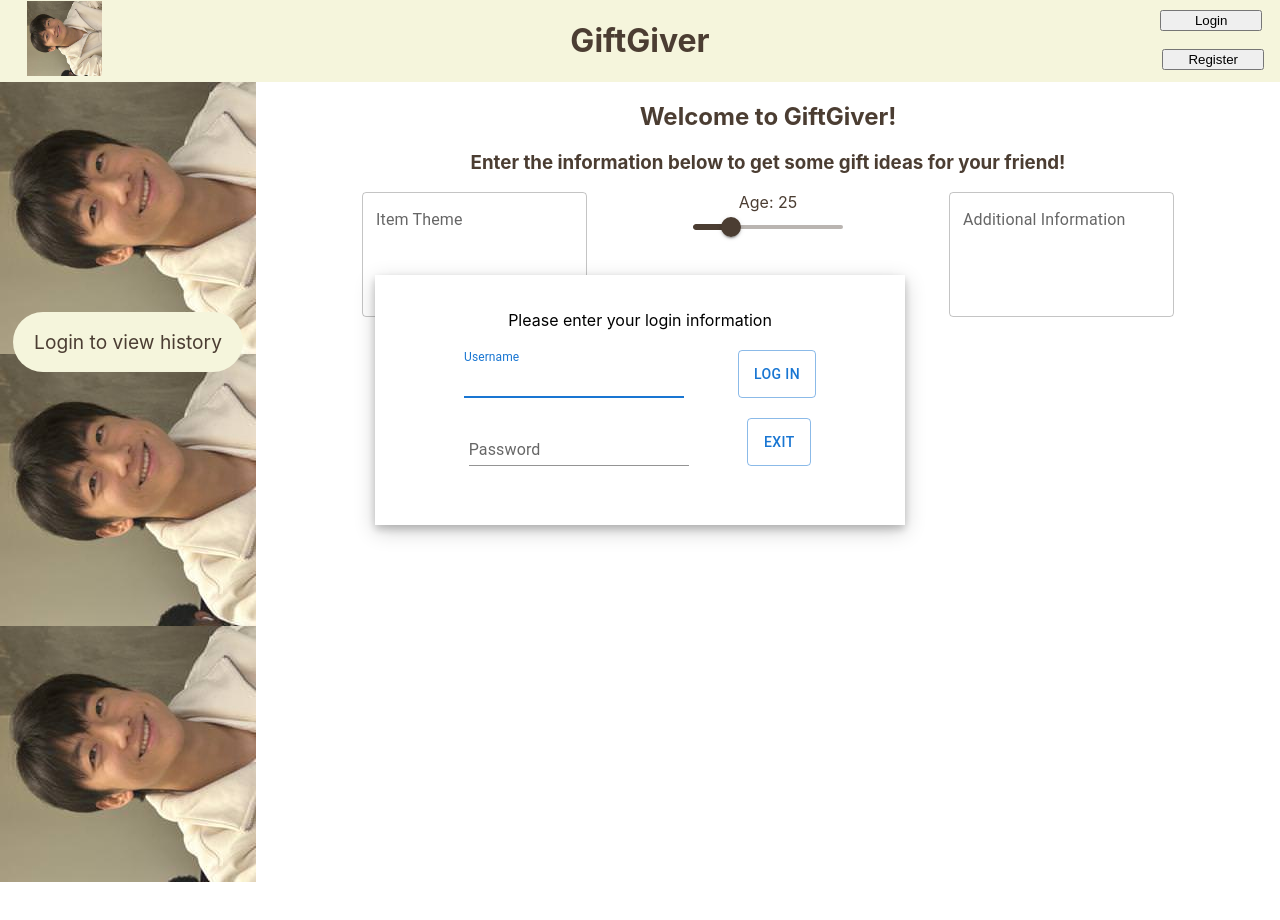
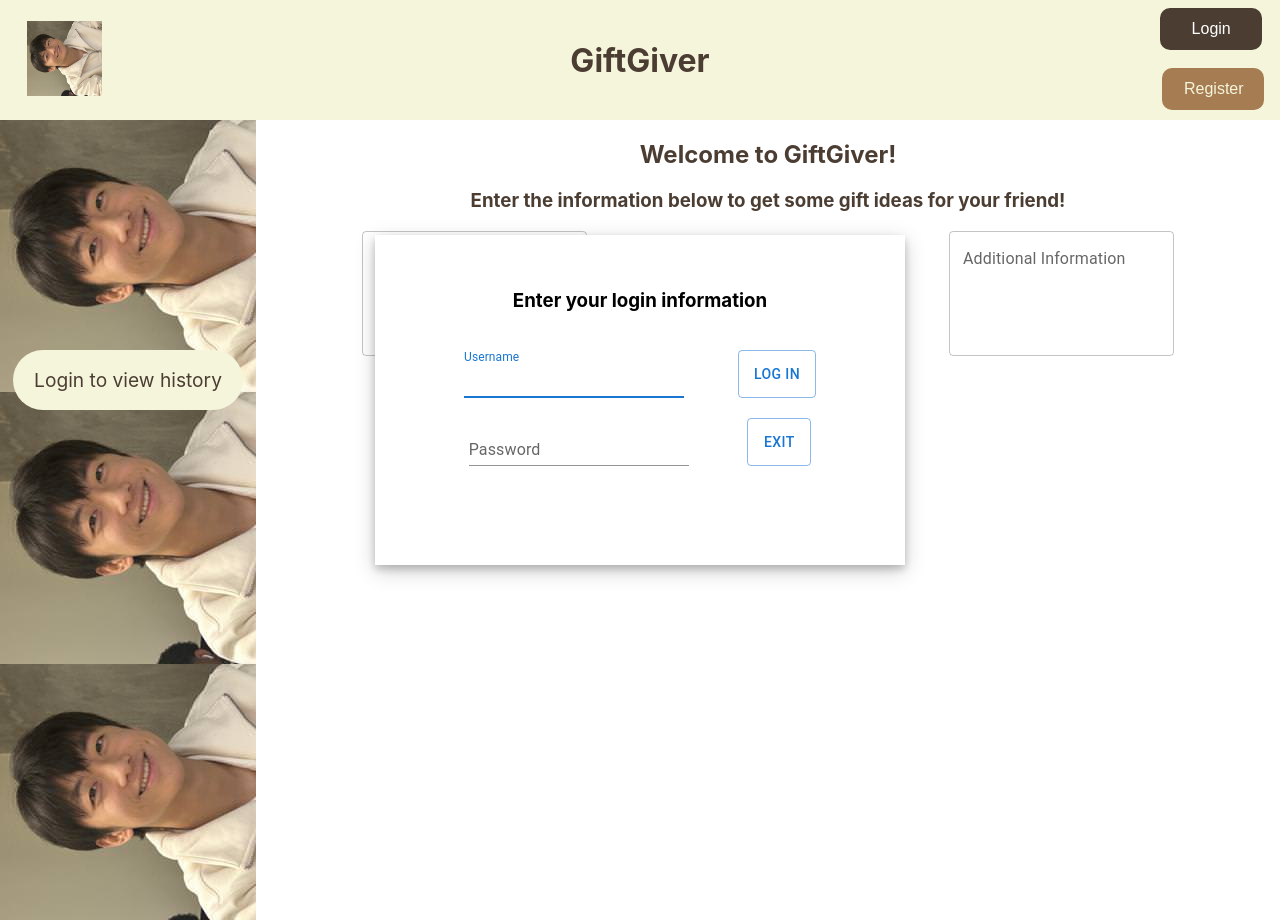
Before and after one commit to ericluoliu/GiftGiver, a React (Create React App) app in the folder frontend/: page / in a window 1280 px wide. Both pictures are taken after a click on the button "Login". Before the commit the page ends 882 px from the top, so only its background shows below. Built offline with nearby package versions, Linux system fonts and the light colour scheme.

Commit message:
styled login/register buttons

```diff
--- a/frontend/src/App.css
+++ b/frontend/src/App.css
@@ -83,13 +83,40 @@ User-Interface:
   flex-direction: column;
 }
 
+.Login-Button button, .Register-Button button {
+  background-color: #4B3D32; /* Adjust the color to your preference */
+  color: white; /* Set the text color */
+  border: 2px solid #4B3D32; /* Border color */
+  padding: 10px 20px; /* Adjust padding as needed */
+  font-size: 16px; /* Font size */
+  border-radius: 10px;
+}
+
+.Register-Button button {
+  background-color: #A67C52;
+  border-color: #A67C52;
+  color: beige;
+}
+
+.Login-Button button:hover {
+  background-color: #3A2A1F; /* Hover effect for a darker shade */
+  border-color: #3A2A1F;
+}
+
+.Register-Button button:hover {
+  background-color: #8E6E3E;
+  border-color: #8E6E3E;
+  color: white;
+
+}
+
 .Login-Window {
   background-color: white;
   padding: 25px;
   display: flex;
   flex-direction: column;
   width: 60vh;
-  height: 25vh;
+  height: 35vh;
   box-shadow: 0 4px 8px 0 rgba(0, 0, 0, 0.2), 0 6px 20px 0 rgba(0, 0, 0, 0.19);
 }
 
@@ -127,7 +154,7 @@ User-Interface:
   display: flex;
   flex-direction: column;
   width: 60vh;
-  height: 25vh;
+  height: 35vh;
   box-shadow: 0 4px 8px 0 rgba(0, 0, 0, 0.2), 0 6px 20px 0 rgba(0, 0, 0, 0.19);
 }
 
--- a/frontend/src/App.js
+++ b/frontend/src/App.js
@@ -199,7 +199,7 @@ function App() {
                       {loginError ? (
                         <p1 className="Error-Text">There was an error logging in</p1>
                         ) : (
-                        <p1>Please enter your login information</p1>
+                        <h3>Enter your login information</h3>
                       )}
                     </div>
                     <div className="Login-Username">
@@ -224,7 +224,7 @@ function App() {
                       {registerError ? (
                         <p1 className="Error-Text">There was an error while registering</p1>
                         ) : (
-                        <p1>Please enter a username and password to register</p1>
+                        <h3>Enter a username and password to register</h3>
                       )}
                     </div>
                     <div className="Register-Username">
```
